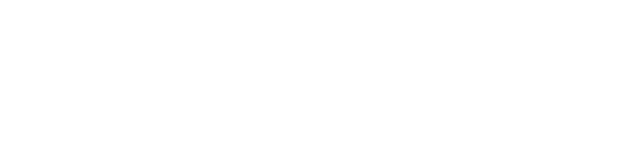
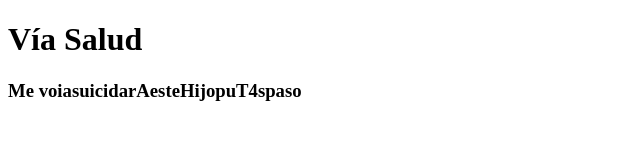
Before and after one commit to RodrigoL27/Estadia-BOT-IA, a plain HTML site: page index.html in a window 1280 px wide. Shown: the whole page, without its empty margins (0-640 px from the left). Drawn offline with Linux system fonts and the light colour scheme.

Commit message:
Prueba1Andrea

```diff
--- a/index.html
+++ b/index.html
@@ -6,6 +6,11 @@
     <title>chat bot Inicio</title>
 </head>
 <body>
-
+    <header>
+        <h1>Vía Salud</h1>
+    </header>
+    <main>
+        <h3>Me voiasuicidarAesteHijopuT4spaso</h3>
+    </main>
 </body>
 </html>
```
